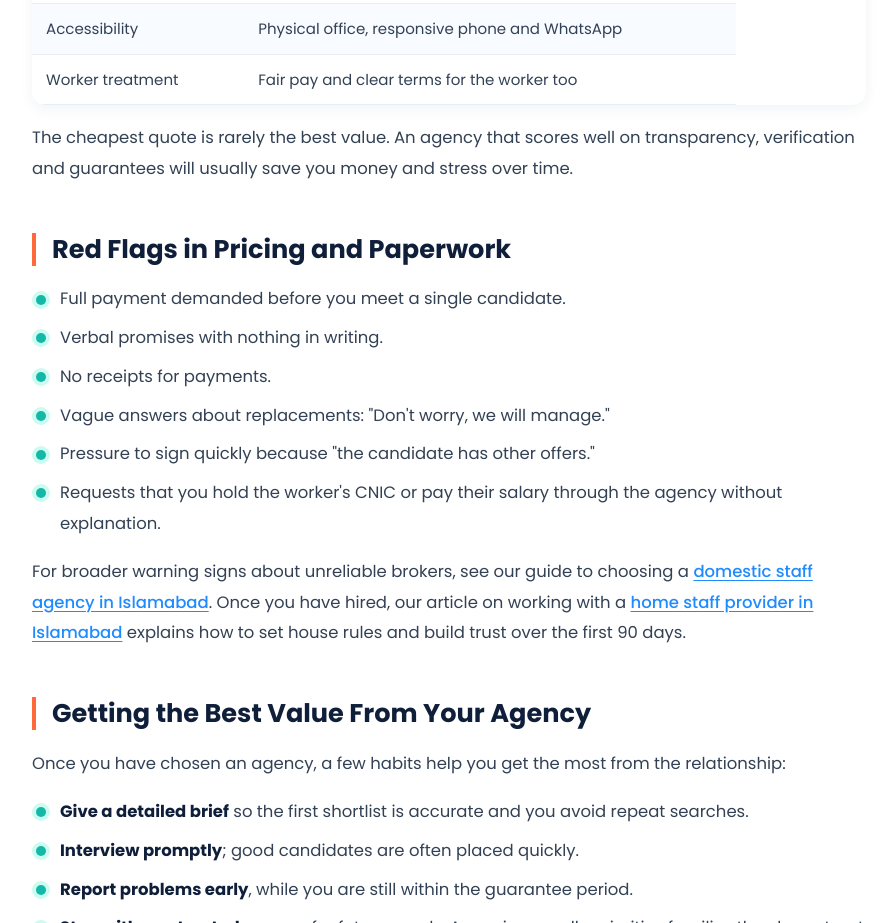
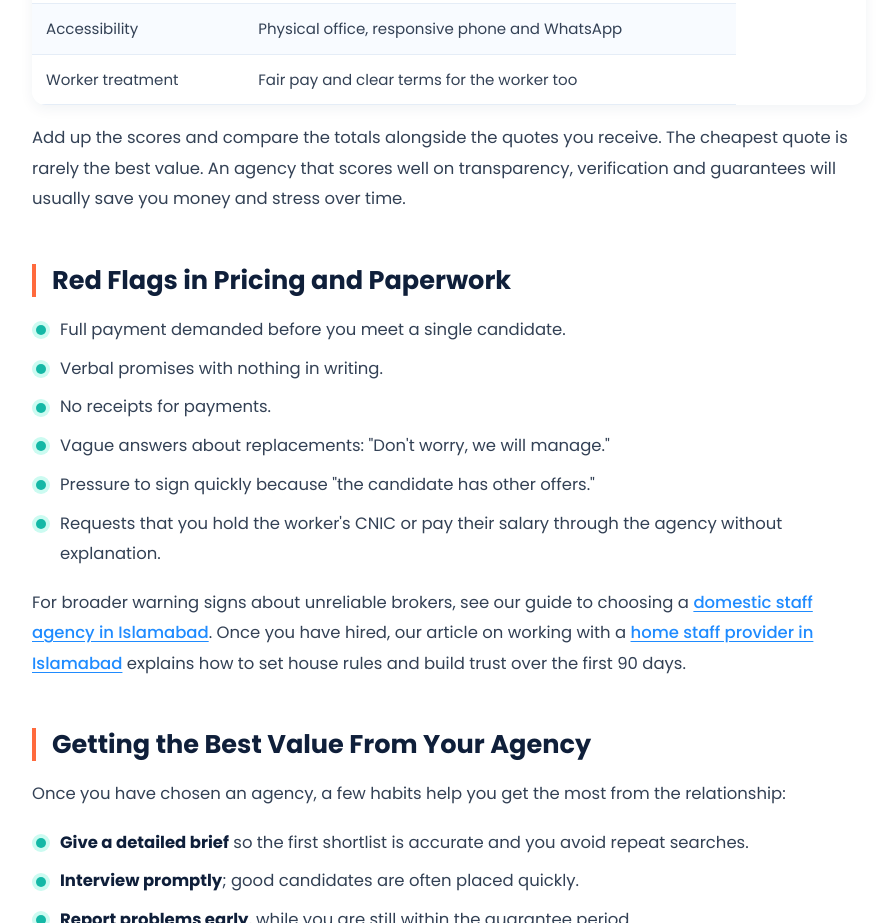
Before and after one commit to pinetravelpk-bit/isbdomesticstaff, a plain HTML site: page blog/home-staff-agency-islamabad/index.html in a window 1280 px wide. Shown: the part 6098-7021 px from the top of the page, without its empty margins (8-893 px from the left). Drawn offline with Linux system fonts and the light colour scheme.

Commit message:
Expand Home Staff Agency Islamabad post past 1,800 words
Co-Authored-By: Claude Opus 5.5 <noreply@anthropic.com>
Claude-Session: https://claude.ai/code/session_01C5cxZk3EnxXfBxsD2jfjcy

```diff
--- a/blog/home-staff-agency-islamabad/index.html
+++ b/blog/home-staff-agency-islamabad/index.html
@@ -203,7 +203,7 @@
     <tr><td>Worker treatment</td><td>Fair pay and clear terms for the worker too</td></tr>
   </tbody>
 </table>
-<p>The cheapest quote is rarely the best value. An agency that scores well on transparency, verification and guarantees will usually save you money and stress over time.</p>
+<p>Add up the scores and compare the totals alongside the quotes you receive. The cheapest quote is rarely the best value. An agency that scores well on transparency, verification and guarantees will usually save you money and stress over time.</p>
 
 <h2>Red Flags in Pricing and Paperwork</h2>
 <ul>
```
Also changed, not shown: content/blog/home-staff-agency-islamabad.html (+1 -1 lines).
